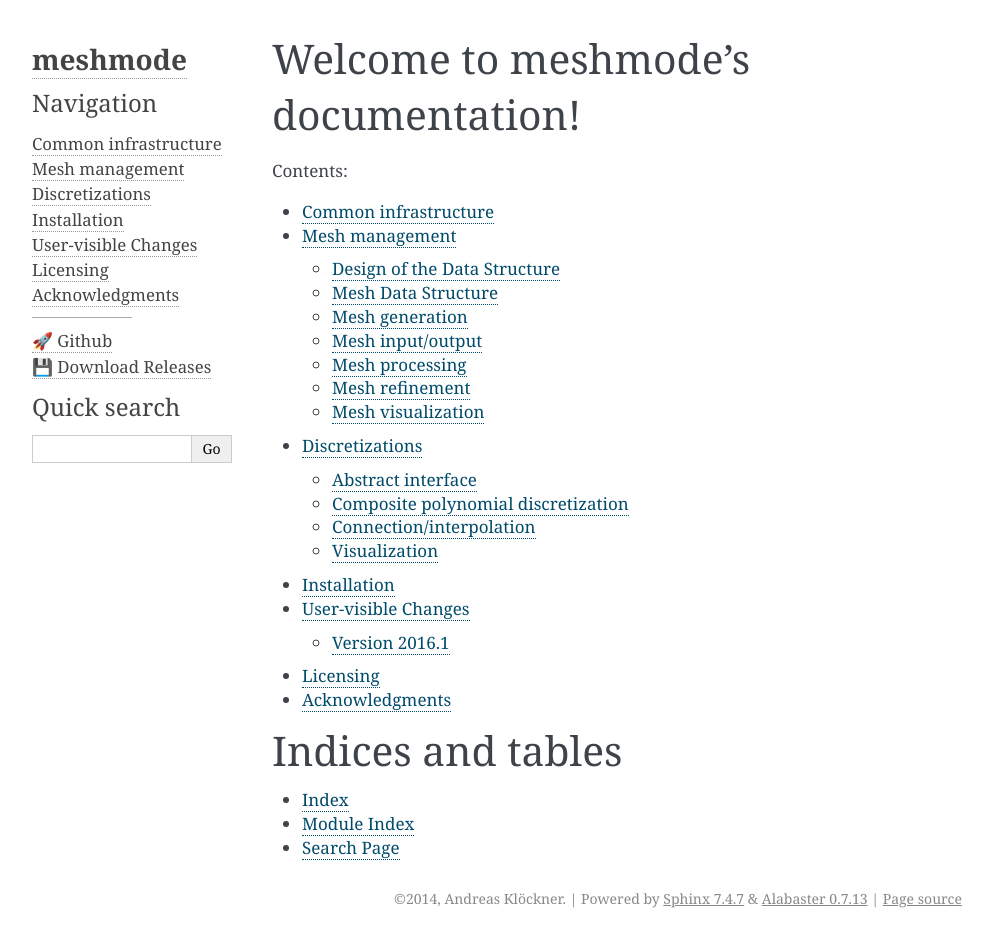
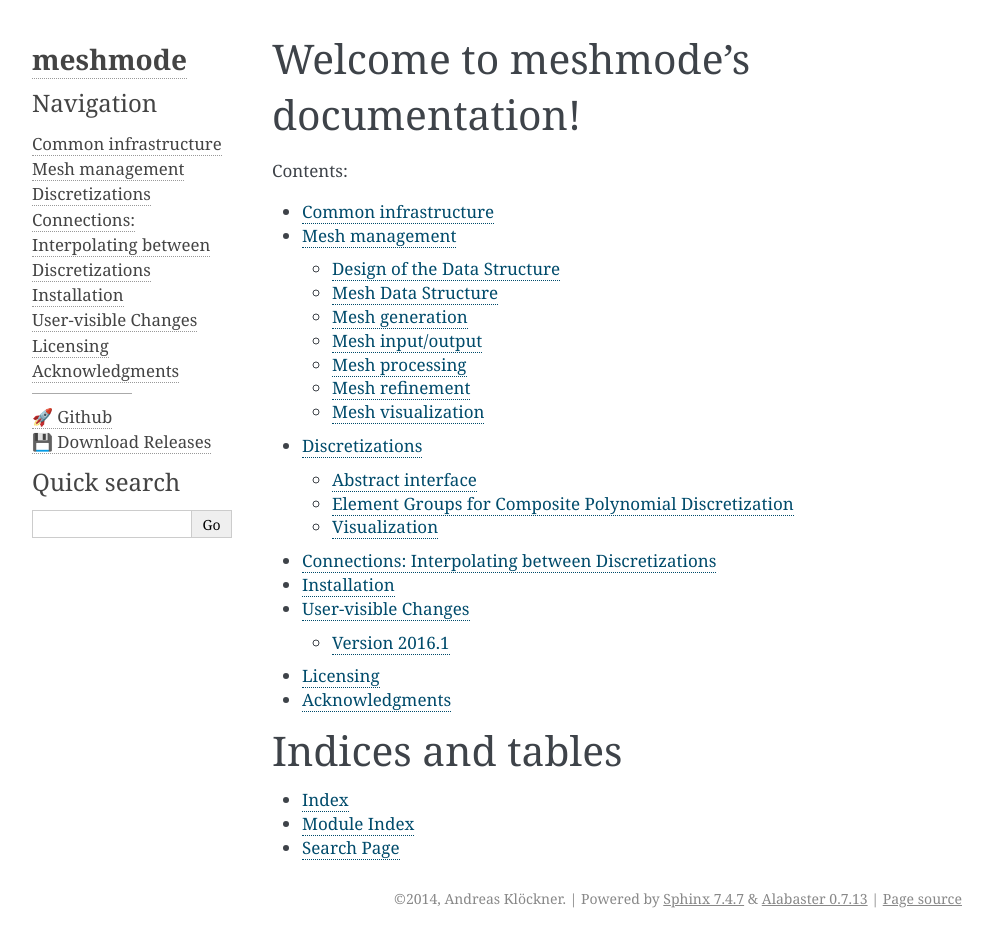
Before and after one commit to inducer/meshmode, a Sphinx documentation site: the page built from doc/index.rst, in a window 1280 px wide. Shown: the whole page, without its empty margins (148-1140 px from the left). Built offline with Sphinx 7.4.7, drawn with Linux system fonts in a browser that asks for light colours.

Commit message:
Documentation gardening

```diff
--- /dev/null
+++ b/doc/connection.rst
@@ -0,0 +1,4 @@
+Connections: Interpolating between Discretizations
+==================================================
+
+.. automodule:: meshmode.discretization.connection
--- a/doc/discretization.rst
+++ b/doc/discretization.rst
@@ -6,15 +6,10 @@ Abstract interface
 
 .. automodule:: meshmode.discretization
 
-Composite polynomial discretization
------------------------------------
+Element Groups for Composite Polynomial Discretization
+------------------------------------------------------
 
 .. automodule:: meshmode.discretization.poly_element
-
-Connection/interpolation
-------------------------
-
-.. automodule:: meshmode.discretization.connection
 
 Visualization
 -------------
--- a/doc/index.rst
+++ b/doc/index.rst
@@ -8,6 +8,7 @@ Contents:
 
    mesh
    discretization
+   connection
    misc
 
 Indices and tables
```
Also changed, not shown: 2 other files.
